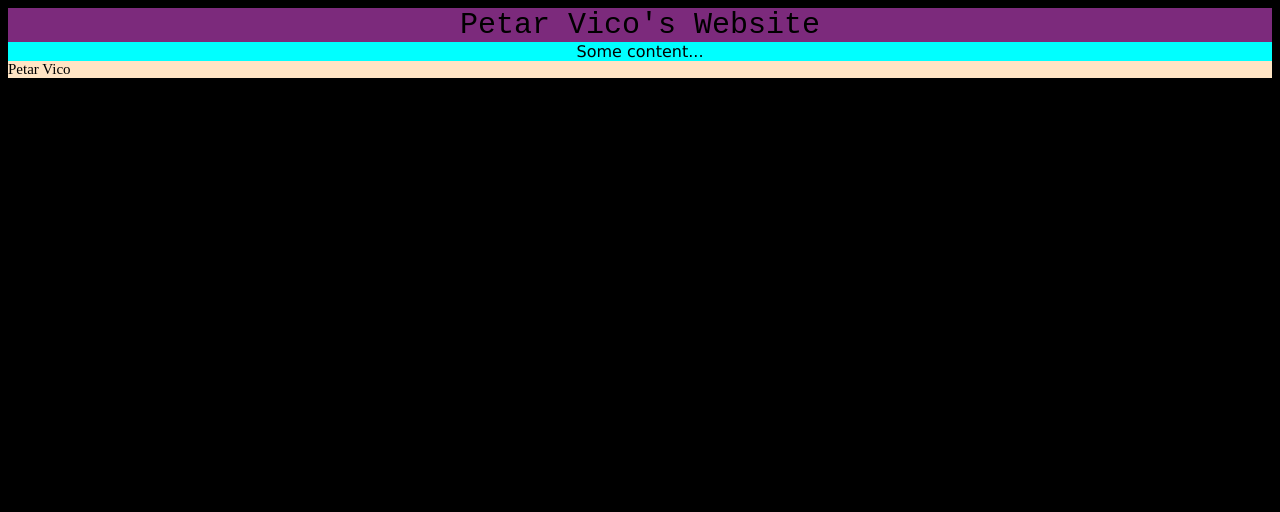
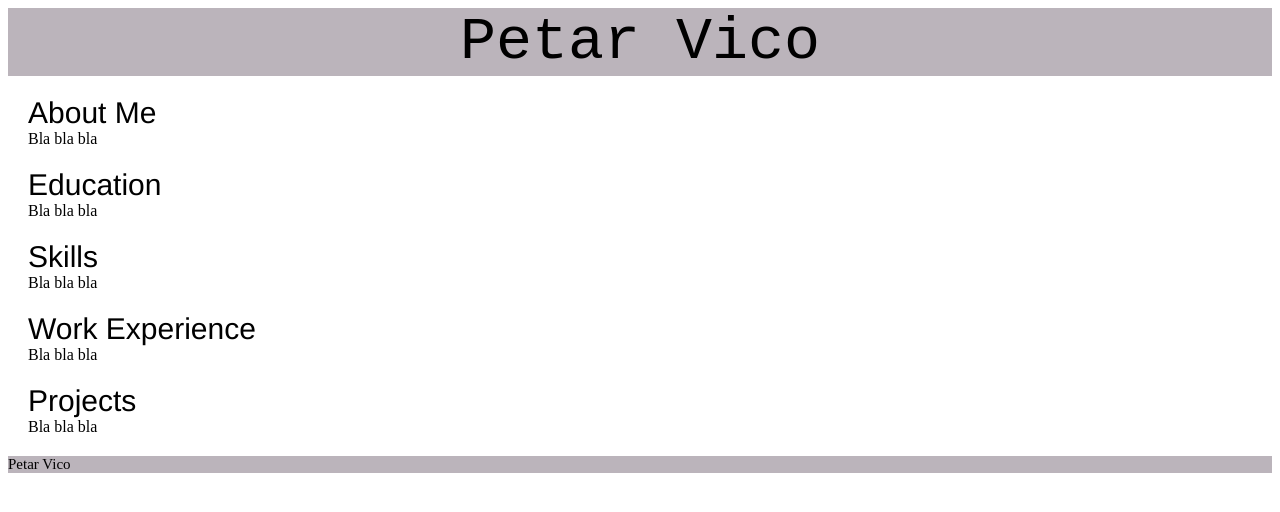
Before and after one commit to pvico12/pvico12.github.io-personal-website, a plain HTML site: page index.html in a window 1280 px wide. Drawn offline with Linux system fonts and the light colour scheme.

Commit message:
basic homepage setup

```diff
--- a/index.html
+++ b/index.html
@@ -11,10 +11,49 @@
 </head>
 <body>
     <header>
-        Petar Vico's Website
+        Petar Vico
     </header>
     <main>
-        Some content...
+        <div class="resume-section introduction-container">
+            <div class="resume-section-title">
+                About Me
+            </div>
+            <div class="resume-section-content">
+                Bla bla bla
+            </div>
+        </div>
+        <div class="resume-section education-container">
+            <div class="resume-section-title">
+                Education
+            </div>
+            <div class="resume-section-content">
+                Bla bla bla
+            </div>
+        </div>
+        <div class="resume-section skills-container">
+            <div class="resume-section-title">
+                Skills
+            </div>
+            <div class="resume-section-content">
+                Bla bla bla
+            </div>
+        </div>
+        <div class="resume-section work-experience-container">
+            <div class="resume-section-title">
+                Work Experience
+            </div>
+            <div class="resume-section-content">
+                Bla bla bla
+            </div>
+        </div>
+        <div class="resume-section projects-container">
+            <div class="resume-section-title">
+                Projects
+            </div>
+            <div class="resume-section-content">
+                Bla bla bla
+            </div>
+        </div>
     </main>
     <footer>
         Petar Vico
--- a/styles.css
+++ b/styles.css
@@ -1,23 +1,34 @@
 body {
-    background-color: black;
+    background-color: white;
 }
 
 header {
-    background-color: rgb(124, 42, 124);
-    font-size: 30px;
+    background-color: rgb(187, 180, 187);
+    font-size: 60px;
     font-family: 'Courier New', Courier, monospace;
     text-align: center;
 }
 
 main {
-    background-color: aqua;
-    font-size: 16px;
+    background-color:white;
+}
+
+.resume-section {
+    margin: 20px;
+}
+
+.resume-section-title {
+    font-size: 30px;
+    font-family: 'Franklin Gothic Medium', 'Arial Narrow', Arial, sans-serif;
+}
+
+.resume-section-section {
+    font-size: 20px;
     font-family: 'Lucida Sans', 'Lucida Sans Regular', 'Lucida Grande', 'Lucida Sans Unicode', Geneva, Verdana, sans-serif;
-    text-align: center;
 }
 
 footer {
-    background-color: bisque;
+    background-color: rgb(187, 180, 187);
     font-size: 15px;
     text-align: left;
 }
```
